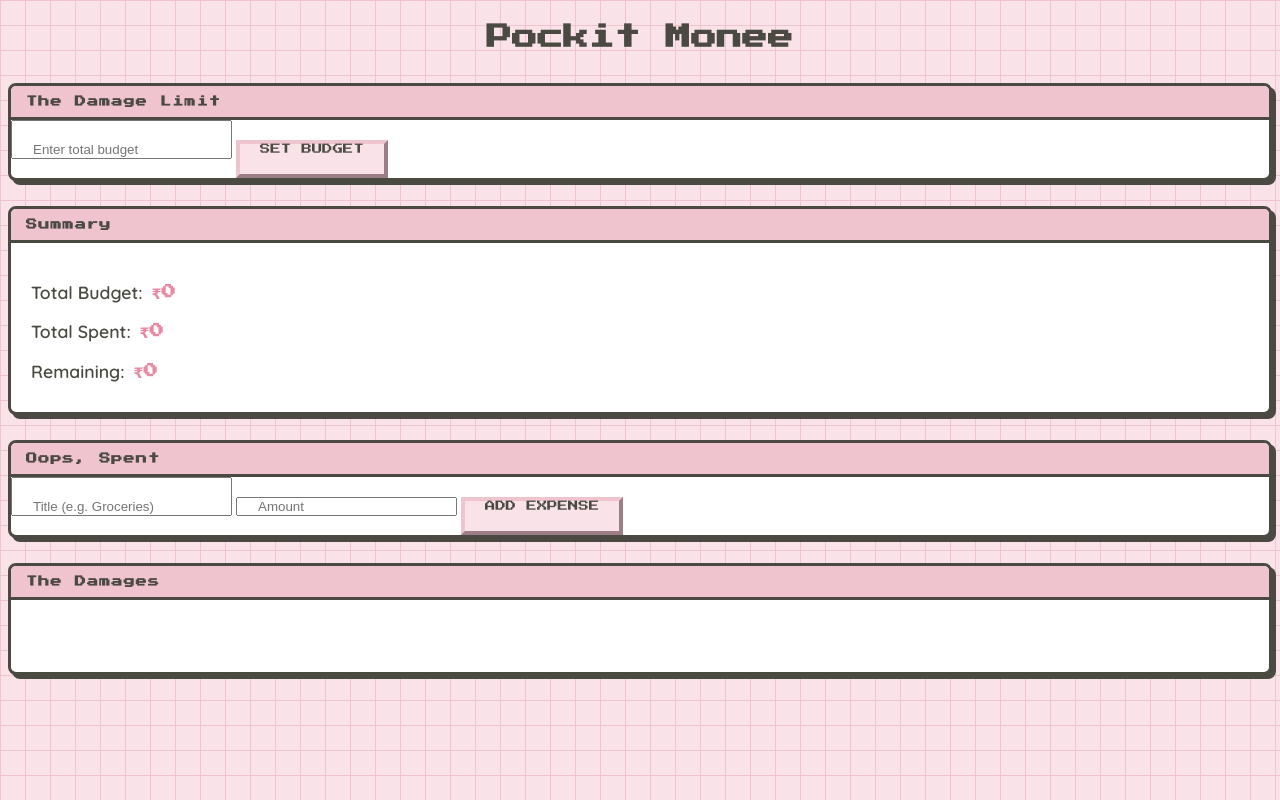
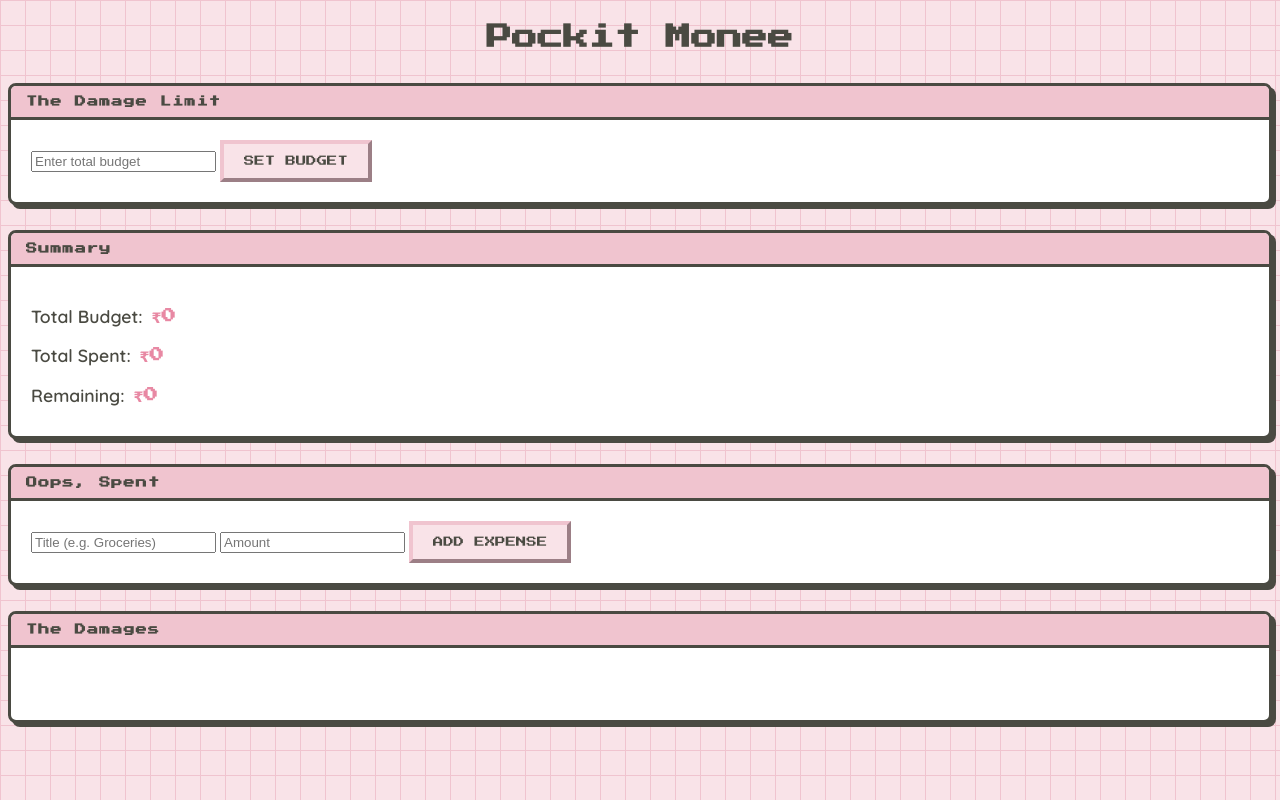
Before and after one commit to simakhter1109/expense-tracker, a Flask app: page / in a window 1280 px wide. Run offline with Flask 3, Linux system fonts and the light colour scheme.

Commit message:
changed the interface

```diff
--- a/templates/index.html
+++ b/templates/index.html
@@ -11,8 +11,10 @@
 
 <section>
     <h2>The Damage Limit</h2>
+    <div class="form-row">
         <input type="number" id="budgetInput" placeholder="Enter total budget">
         <button id="setBudgetBtn">Set Budget</button>
+    </div>
 </section>
 
 <section>
@@ -24,9 +26,11 @@
 
 <section>
     <h2>Oops, Spent</h2>
+    <div class="form-row">
         <input type="text" id="expenseTitle" placeholder="Title (e.g. Groceries)">
         <input type="number" id="expenseAmount" placeholder="Amount">
         <button id="addExpenseBtn">Add Expense</button>
+    </div>
 </section>
 
 <section>
```
Lines whose indentation alone changed are shown as unchanged.
